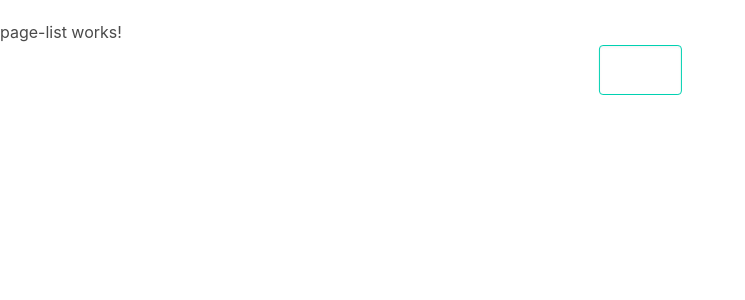
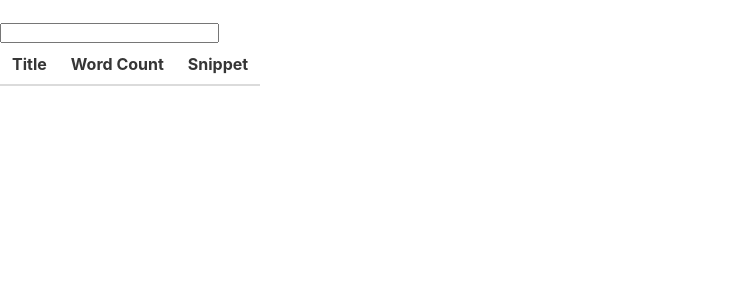
Before and after one commit to LaraGuardiola/angular-http-requests, an Angular app: page / in a window 1280 px wide. Shown: the top 300 px of the page, without its empty margins (0-745 px from the left). Built offline with nearby package versions, Linux system fonts and the light colour scheme.

Commit message:
added subscriber to update the pages from wikipedia

```diff
--- a/src/app/app.component.html
+++ b/src/app/app.component.html
@@ -1,4 +1,4 @@
 <app-search-bar (submitted)="onTerm($event)"></app-search-bar>
-<app-page-list></app-page-list>
+<app-page-list [pages]="pages"></app-page-list>
 
 <!-- app-search-bar uses the Outputted property submitted-->
--- a/src/app/app.component.ts
+++ b/src/app/app.component.ts
@@ -10,14 +10,15 @@ import { WikipediaService } from './wikipedia.service';
 })
 export class AppComponent {
 
-  constructor(private wikipedia: WikipediaService) {
+  pages = []
 
-  }
+  constructor(private wikipedia: WikipediaService) {}
 
   //creates a singleton instance of the WikipediaService
 
   onTerm(term: any){
-    const results = this.wikipedia.search(term);
-    console.log(results);
+    this.wikipedia.search(term).subscribe((response: any) => {
+      this.pages = response.query.search
+    })
   }
 }
--- a/src/app/app.module.ts
+++ b/src/app/app.module.ts
@@ -1,5 +1,6 @@
 import { NgModule } from '@angular/core';
 import { BrowserModule } from '@angular/platform-browser';
+import { HttpClientModule } from '@angular/common/http';
 
 import { AppComponent } from './app.component';
 import { SearchBarComponent } from './search-bar/search-bar.component';
@@ -12,7 +13,8 @@ import { PageListComponent } from './page-list/page-list.component';
     PageListComponent
   ],
   imports: [
-    BrowserModule
+    BrowserModule,
+    HttpClientModule
   ],
   providers: [],
   bootstrap: [AppComponent]
--- a/src/app/page-list/page-list.component.html
+++ b/src/app/page-list/page-list.component.html
@@ -1 +1,16 @@
-<p>page-list works!</p>
+<table class="table is-striped">
+    <thead>
+        <tr>
+            <th>Title</th>
+            <th>Word Count</th>
+            <th>Snippet</th>
+        </tr>
+    </thead>
+    <tbody>
+        <tr *ngFor="let page of pages">
+            <td>{{page.title}}</td>
+            <td>{{page.wordcount}}</td>
+            <td>{{page.snippet}}</td>
+        </tr>
+    </tbody>
+</table>
--- a/src/app/page-list/page-list.component.ts
+++ b/src/app/page-list/page-list.component.ts
@@ -1,4 +1,4 @@
-import { Component, OnInit } from '@angular/core';
+import { Component, OnInit, Input } from '@angular/core';
 
 @Component({
   selector: 'app-page-list',
@@ -7,6 +7,8 @@ import { Component, OnInit } from '@angular/core';
 })
 export class PageListComponent implements OnInit {
 
+  @Input() pages: any[] = [] //receiving data from parent
+
   constructor() { }
 
   ngOnInit(): void {
--- a/src/app/search-bar/search-bar.component.css
+++ b/src/app/search-bar/search-bar.component.css
@@ -1,14 +1,14 @@
-input {
+/*input {
     width: 300px;
     position: absolute;
     top: 10%;
     left: 50%;
     transform: translate(-50%, -50%);
-}
+}*/
 
-:host {
+/*:host {
     position: absolute;
     top: 10%;
     left: 50%;
     transform: translate(-50%, -50%);
-}
+}*/
--- a/src/app/search-bar/search-bar.component.html
+++ b/src/app/search-bar/search-bar.component.html
@@ -1,4 +1,3 @@
-<h1 class="searchTitle">Search Bar</h1>
 <form onaction="" (submit)="onFormSubmit($event)">
-    <input (input)="onInput($any($event.target).value)" class="input is-primary is-medium" type="text">
+    <input (input)="onInput($any($event.target).value)">
 </form>
--- a/src/app/search-bar/search-bar.component.ts
+++ b/src/app/search-bar/search-bar.component.ts
@@ -8,7 +8,7 @@ import { Component, OnInit, EventEmitter, Output } from '@angular/core';
 })
 export class SearchBarComponent implements OnInit {
 
-  @Output() submitted = new EventEmitter<any>()
+  @Output() submitted = new EventEmitter<any>() //emitting event to parent
   term : any;
 ;
   constructor() { }
--- a/src/app/wikipedia.service.ts
+++ b/src/app/wikipedia.service.ts
@@ -1,13 +1,24 @@
 import { Injectable } from '@angular/core';
+import { HttpClient } from '@angular/common/http'
 
 @Injectable({
   providedIn: 'root'
 })
 export class WikipediaService {
 
-  constructor() { }
+  constructor(private http: HttpClient) { }
+
 
   search(term: string) {
-    return 'wikipedia results'
+    return this.http.get('https://en.wikipedia.org/w/api.php', {
+      params: {
+        action: 'query',
+        list: 'search',
+        format: 'json',
+        srsearch: term,
+        utf8: '1',
+        origin: '*'
+      }
+    })
   }
 }
```
